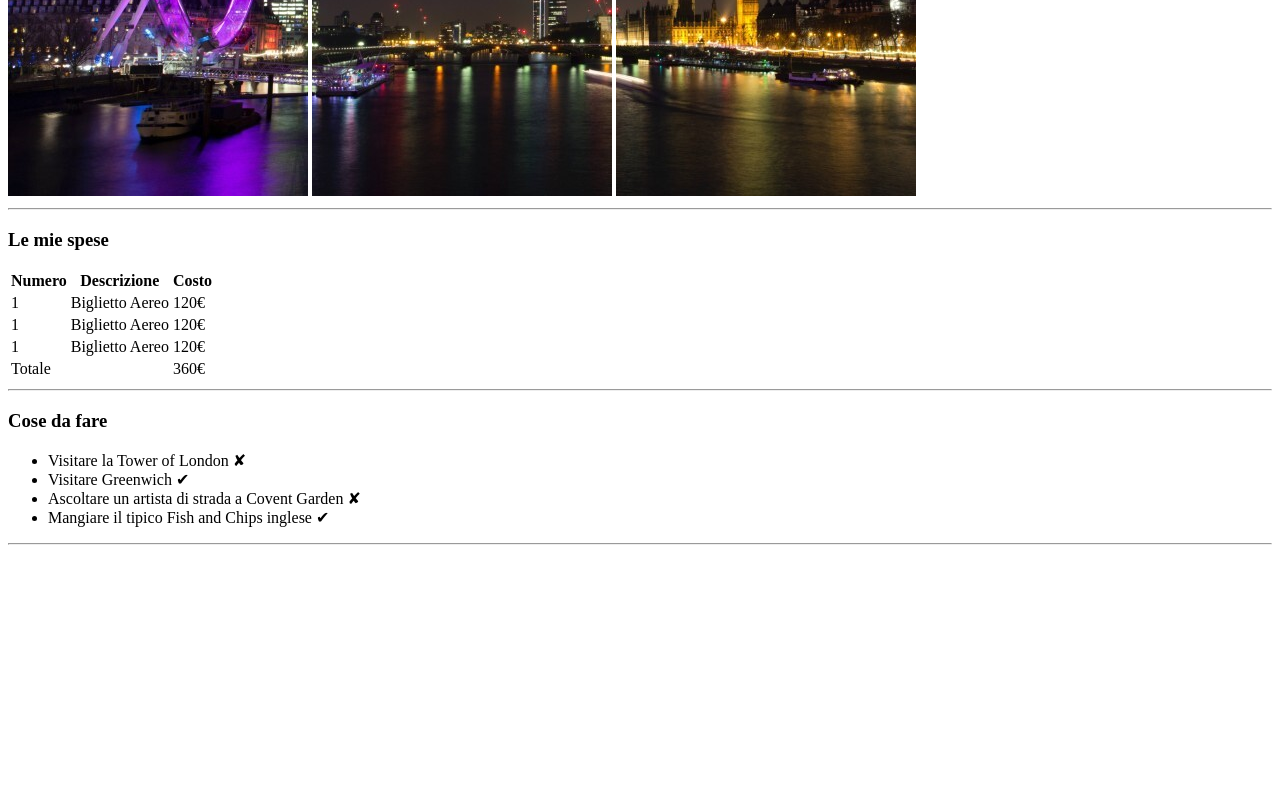
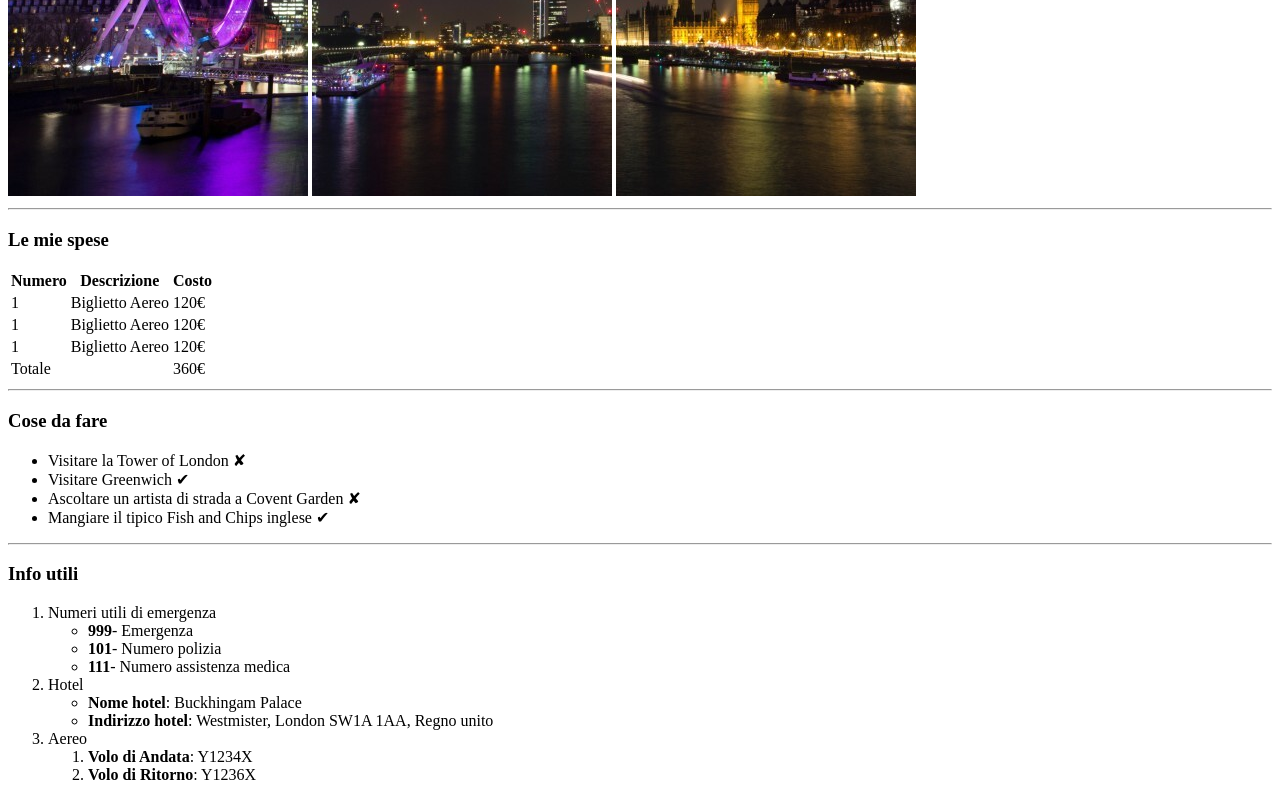
Before and after one commit to fabioSirigu/html-london-trip, a plain HTML site: page index.html in a window 1280 px wide. Shown: the part 484-1284 px from the top of the page. Before the commit the page ends 1037 px from the top, so only its background shows below. Drawn offline with Linux system fonts and the light colour scheme.

Commit message:
add section info utili

```diff
--- a/index.html
+++ b/index.html
@@ -77,9 +77,32 @@
 
             <hr>
 
-
+            <!-- info utili -->
             <section>
+                  <h3>Info utili</h3>
+                  <ol>
+                        <li>Numeri utili di emergenza
+                              <ul>
+                                    <li> <strong>999</strong>- Emergenza </li>
+                                    <li> <strong>101</strong>- Numero polizia</li>
+                                    <li> <strong>111</strong>- Numero assistenza medica</li>
+                              </ul>
+                        </li>
+                        <li>Hotel
+                              <ul>
+                                    <li><strong>Nome hotel</strong>: Buckhingam Palace</li>
+                                    <li><strong>Indirizzo hotel</strong>: Westmister, London SW1A 1AA, Regno unito</li>
+                              </ul>
+                        </li>
+                        <li>Aereo
+                              <ol>
+                                    <li><strong>Volo di Andata</strong>: Y1234X</li>
+                                    <li><strong>Volo di Ritorno</strong>: Y1236X</li>
+                              </ol>
+                        </li>
+                  </ol>
             </section>
+            <!-- /info utili -->
       </main>
 
 </body>
```
